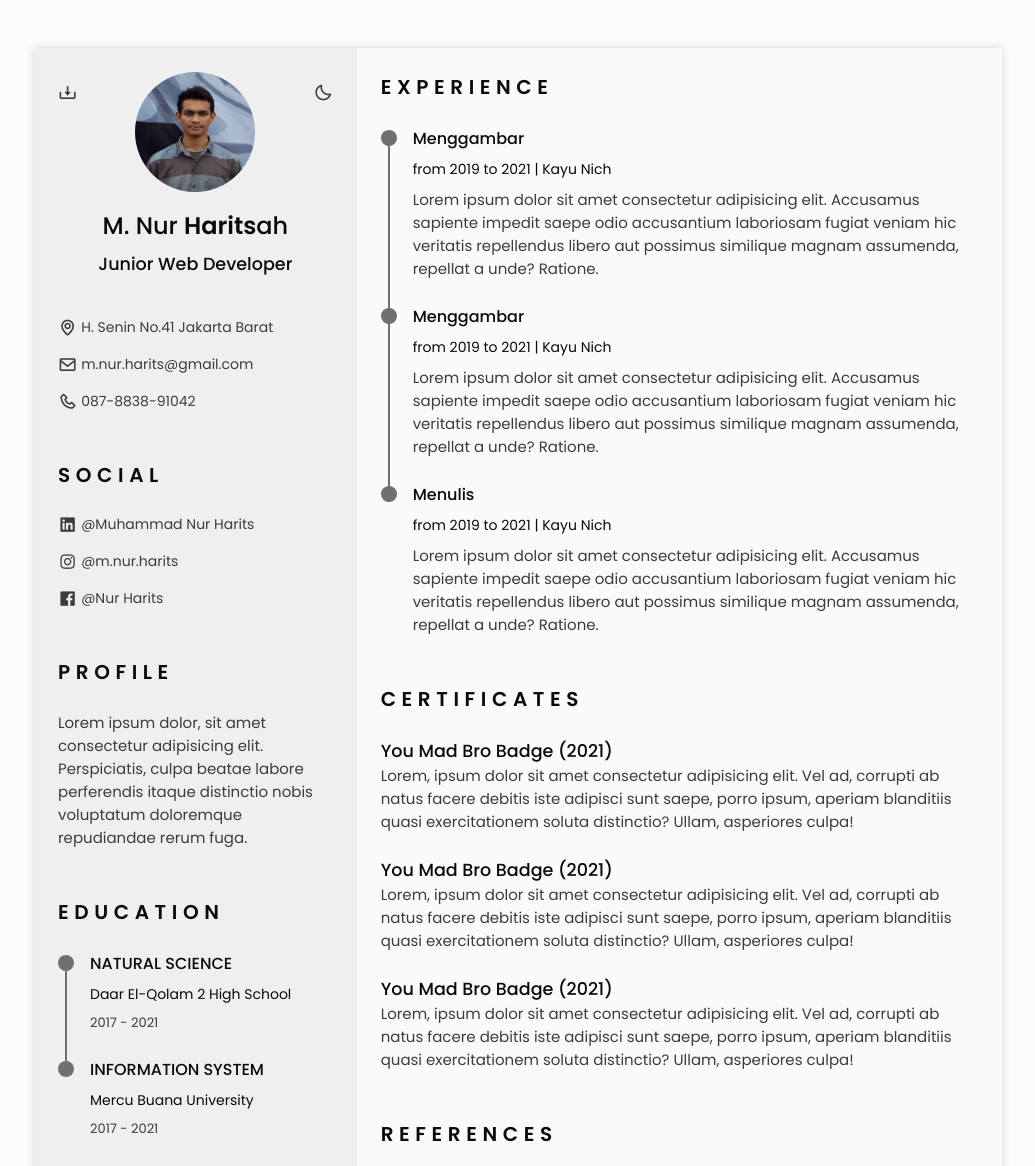
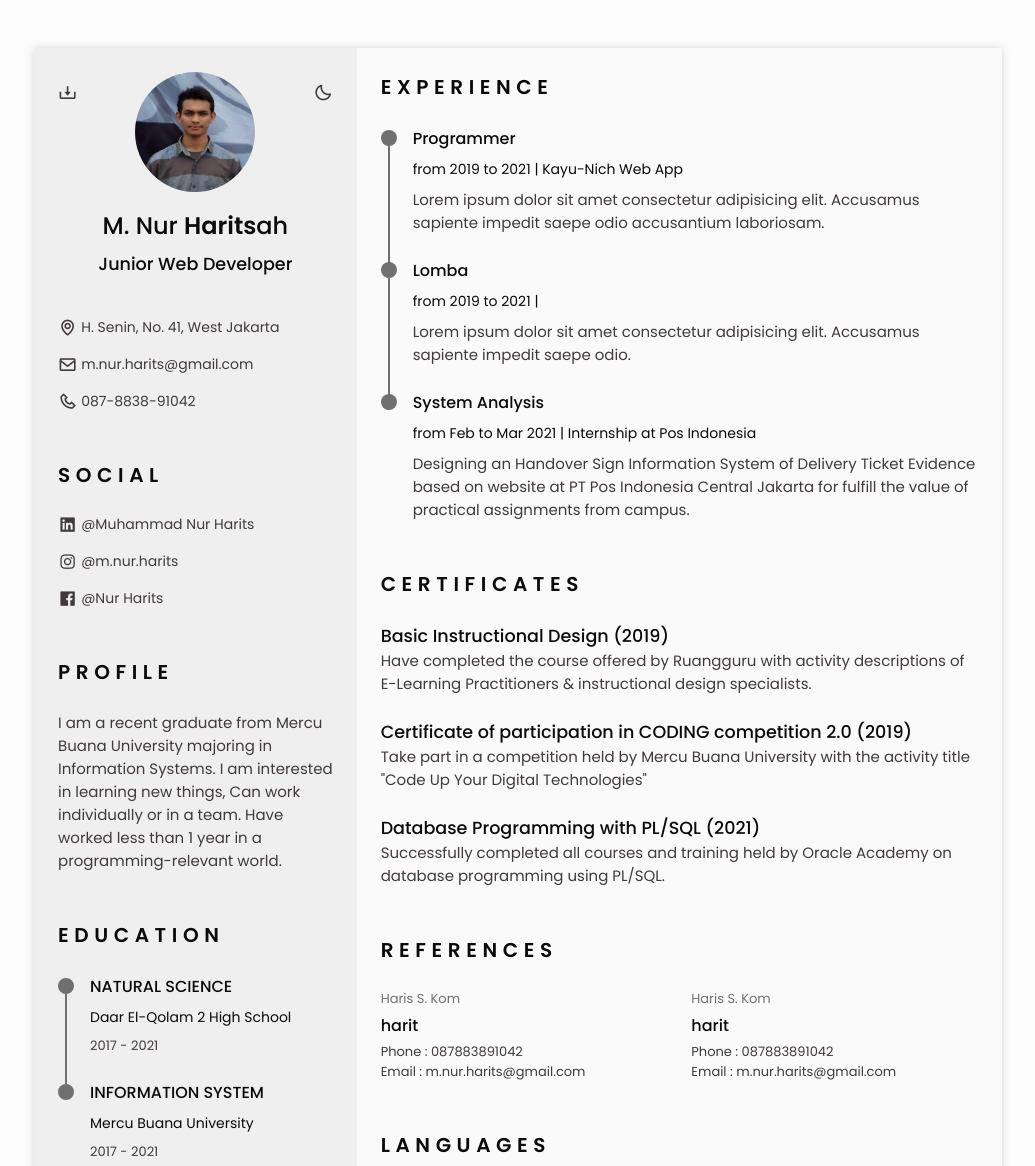
Before and after one commit to haritqq/Portofolio, a plain HTML site: page index.html in a window 1280 px wide. Shown: the top 1166 px of the page, without its empty margins (122-1157 px from the left). Drawn offline with nearby package versions, Linux system fonts and the light colour scheme.

Commit message:
update data diri

```diff
--- a/assets/css/styles.css
+++ b/assets/css/styles.css
@@ -643,7 +643,8 @@ img {
         grid-template-columns: repeat(2, 1fr);
     }
 
-    .languages__content {
+    /* nanti cek apakah languages__container atau languages__content sebelumnya languages__content  */
+    .languages__container {
         grid-template-columns: repeat(3, max-content);
         column-gap: 3.5rem;
     }
--- a/index.html
+++ b/index.html
@@ -89,7 +89,7 @@
                             </div>
                             <div class="home__address bd-grid">
                                 <span class="home__information">
-                                    <i class="bx bx-map home__icon"></i>  H. Senin No.41 Jakarta Barat
+                                    <i class="bx bx-map home__icon"></i>  H. Senin, No. 41, West Jakarta
                                 </span>
 
                                 <span class="home__information">
@@ -135,7 +135,7 @@
                     <section class="profile section" id="profile">
                         <h2 class="section-title">Profile</h2>
 
-                        <p class="profile__description">Lorem ipsum dolor, sit amet consectetur adipisicing elit. Perspiciatis, culpa beatae labore perferendis itaque distinctio nobis voluptatum doloremque repudiandae rerum fuga.</p>
+                        <p class="profile__description">I am a recent graduate from Mercu Buana University majoring in Information Systems. I am interested in learning new things, Can work individually or in a team. Have worked less than 1 year in a programming-relevant world.</p>
                     </section>
 
                     <!--========== EDUCATION ==========-->
@@ -198,12 +198,10 @@
                                     <span class="skills__circle"></span> Css
                                 </li>
                                 <li class="skills__name">
-                                    <span class="skills__circle"></span>
-                                    Php
+                                    <span class="skills__circle"></span> Php
                                 </li>
                                 <li class="skills__name">
-                                    <span class="skills__circle"></span>
-                                    MySql
+                                    <span class="skills__circle"></span> MySql
                                 </li>
                             </ul>
 
@@ -216,6 +214,9 @@
                                 </li>
                                 <li class="skills__name">
                                     <span class="skills__circle"></span> WordPress
+                                </li>
+                                <li class="skills__name">
+                                    <span class="skills__circle"></span> Git
                                 </li>
                             </ul>
                         </div>
@@ -236,9 +237,9 @@
                                 </div>
 
                                 <div class="experience__data bd-grid">
-                                    <h3 class="experience__title">Menggambar</h3>
-                                    <span class="experience__company">from 2019 to 2021 | Kayu Nich</span>
-                                    <p class="experience__description">Lorem ipsum dolor sit amet consectetur adipisicing elit. Accusamus sapiente impedit saepe odio accusantium laboriosam fugiat veniam hic veritatis repellendus libero aut possimus similique magnam assumenda, repellat a unde? Ratione.</p>
+                                    <h3 class="experience__title">Programmer</h3>
+                                    <span class="experience__company">from 2019 to 2021 | Kayu-Nich Web App</span>
+                                    <p class="experience__description">Lorem ipsum dolor sit amet consectetur adipisicing elit. Accusamus sapiente impedit saepe odio accusantium laboriosam.</p>
                                 </div>
                             </div>
 
@@ -249,9 +250,9 @@
                                 </div>
 
                                 <div class="experience__data bd-grid">
-                                    <h3 class="experience__title">Menggambar</h3>
-                                    <span class="experience__company">from 2019 to 2021 | Kayu Nich</span>
-                                    <p class="experience__description">Lorem ipsum dolor sit amet consectetur adipisicing elit. Accusamus sapiente impedit saepe odio accusantium laboriosam fugiat veniam hic veritatis repellendus libero aut possimus similique magnam assumenda, repellat a unde? Ratione.</p>
+                                    <h3 class="experience__title">Lomba</h3>
+                                    <span class="experience__company">from 2019 to 2021 | </span>
+                                    <p class="experience__description">Lorem ipsum dolor sit amet consectetur adipisicing elit. Accusamus sapiente impedit saepe odio.</p>
                                 </div>
                             </div>
 
@@ -262,9 +263,9 @@
                                 </div>
 
                                 <div class="experience__data bd-grid">
-                                    <h3 class="experience__title">Menulis</h3>
-                                    <span class="experience__company">from 2019 to 2021 | Kayu Nich</span>
-                                    <p class="experience__description">Lorem ipsum dolor sit amet consectetur adipisicing elit. Accusamus sapiente impedit saepe odio accusantium laboriosam fugiat veniam hic veritatis repellendus libero aut possimus similique magnam assumenda, repellat a unde? Ratione.</p>
+                                    <h3 class="experience__title">System Analysis</h3>
+                                    <span class="experience__company">from Feb to Mar 2021 | Internship at Pos Indonesia</span>
+                                    <p class="experience__description">Designing an Handover Sign Information System of Delivery Ticket Evidence based on website at PT Pos Indonesia Central Jakarta for fulfill the value of practical assignments from campus.</p>
                                 </div>
                             </div>
 
@@ -277,18 +278,18 @@
 
                         <div class="sertificate__container bd-grid">
                             <div class="sertificate__content">
-                                <h3 class="sertificate__title">You Mad Bro Badge (2021)</h3>
-                                <p class="sertificate__description">Lorem, ipsum dolor sit amet consectetur adipisicing elit. Vel ad, corrupti ab natus facere debitis iste adipisci sunt saepe, porro ipsum, aperiam blanditiis quasi exercitationem soluta distinctio? Ullam, asperiores culpa!</p>
+                                <h3 class="sertificate__title">Basic Instructional Design (2019)</h3>
+                                <p class="sertificate__description">Have completed the course offered by Ruangguru with activity descriptions of E-Learning Practitioners & instructional design specialists.</p>
                             </div>
 
                             <div class="sertificate__content">
-                                <h3 class="sertificate__title">You Mad Bro Badge (2021)</h3>
-                                <p class="sertificate__description">Lorem, ipsum dolor sit amet consectetur adipisicing elit. Vel ad, corrupti ab natus facere debitis iste adipisci sunt saepe, porro ipsum, aperiam blanditiis quasi exercitationem soluta distinctio? Ullam, asperiores culpa!</p>
+                                <h3 class="sertificate__title">Certificate of participation in CODING competition 2.0 (2019)</h3>
+                                <p class="sertificate__description">Take part in a competition held by Mercu Buana University with the activity title "Code Up Your Digital Technologies"</p>
                             </div>
 
                             <div class="sertificate__content">
-                                <h3 class="sertificate__title">You Mad Bro Badge (2021)</h3>
-                                <p class="sertificate__description">Lorem, ipsum dolor sit amet consectetur adipisicing elit. Vel ad, corrupti ab natus facere debitis iste adipisci sunt saepe, porro ipsum, aperiam blanditiis quasi exercitationem soluta distinctio? Ullam, asperiores culpa!</p>
+                                <h3 class="sertificate__title">Database Programming with PL/SQL (2021)</h3>
+                                <p class="sertificate__description">Successfully completed all courses and training held by Oracle Academy on database programming using PL/SQL.</p>
                             </div>
                         </div>
                     </section>
@@ -319,7 +320,7 @@
                     </section>
 
                     <!--========== LANGUAGES ==========-->
-                    <section class="languages section">
+                    <section class="languages section" id="languages">
                         <h2 class="section-title">Languages</h2>
 
                         <div class="languages__container">
```
